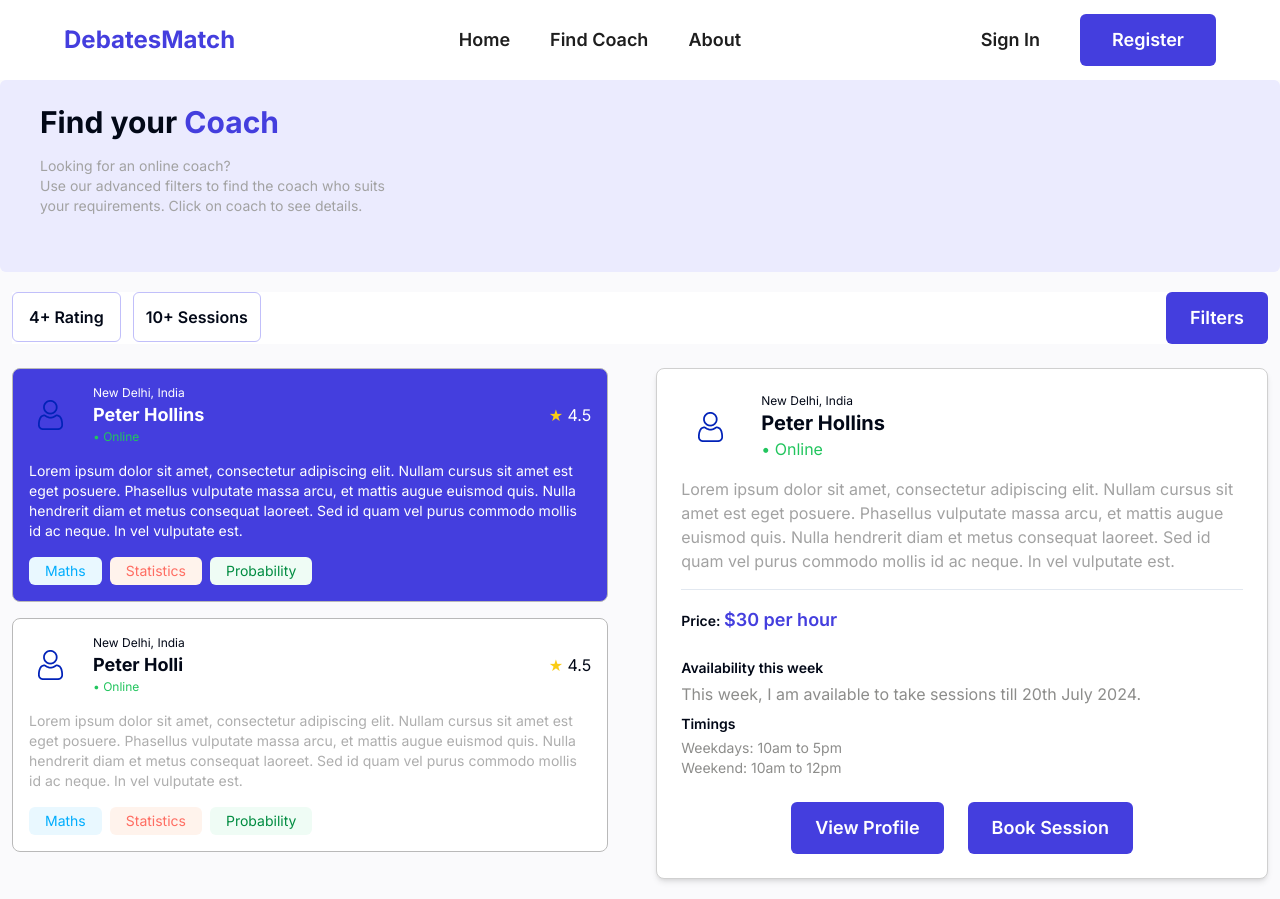
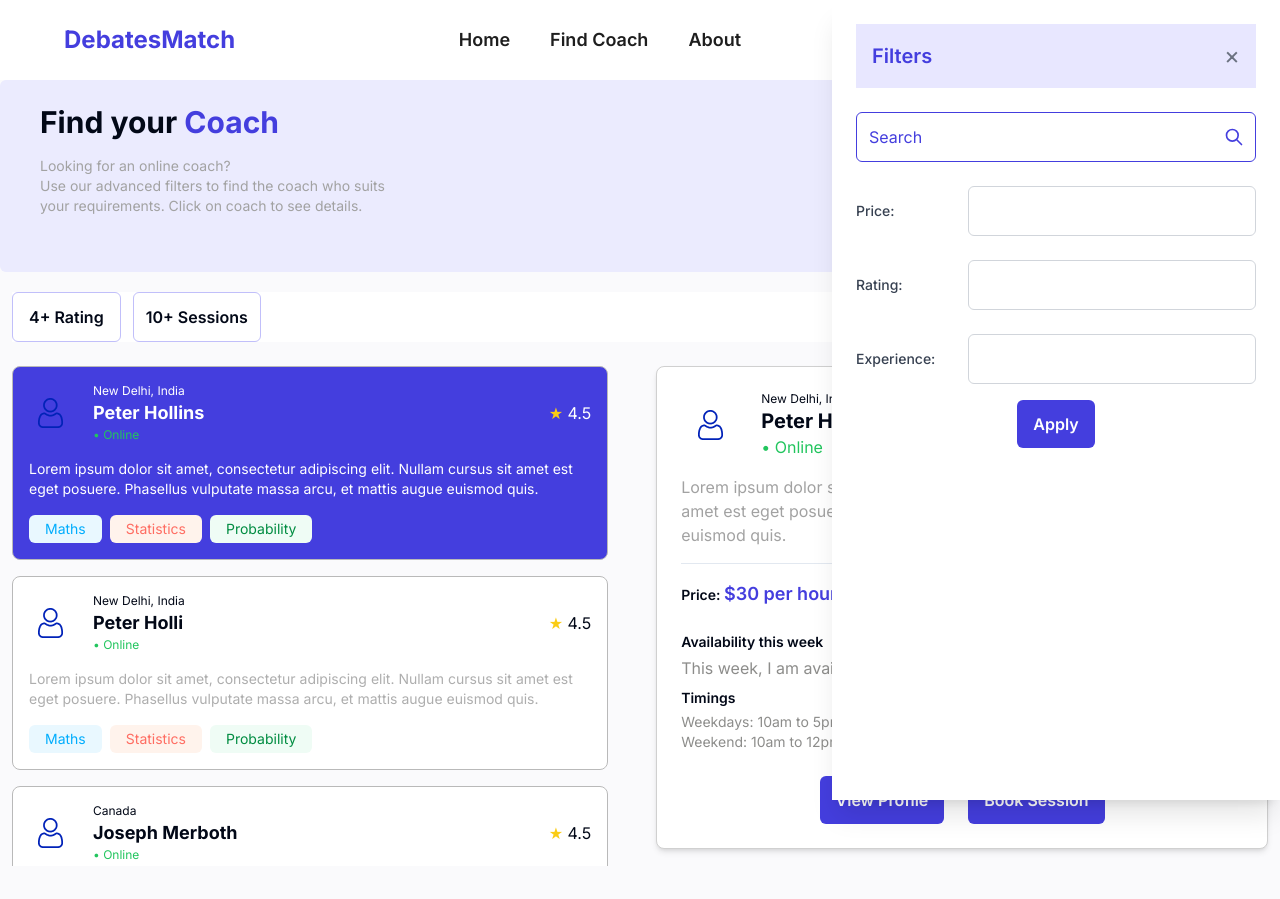
Before and after one commit to MatchGenius20/webapp, a Next.js app: page /find-coach in a window 1280 px wide. Both pictures are taken after a click on the button "Filters". Built offline with nearby package versions, Linux system fonts and the light colour scheme.

Commit message:
till filter coach ui

```diff
--- a/src/app/globals.css
+++ b/src/app/globals.css
@@ -11,6 +11,10 @@
       scrollbar-width: none;
     }
   }
+  .custom-placeholder::placeholder {
+    color: #443EDE; /* Change this to your desired color */
+  }
+
   @layer base {
     :root {
       --background: 0 0% 100%;
--- /dev/null
+++ b/src/components/FilterCoach.tsx
@@ -0,0 +1,84 @@
+import React, { useState } from 'react';
+import { FilterModalProps } from '../../type';
+import { FilterState } from '../../type';
+import PrimaryButton from './PrimaryButton';
+
+export default function FilterModal({ isOpen, onClose, onApply }: FilterModalProps) {
+  const [filters, setFilters] = useState<FilterState>({
+    search: '',
+    price: '',
+    rating: '',
+    experience: '',
+  });
+
+  const handleInputChange = (e: React.ChangeEvent<HTMLInputElement>) => {
+    const { name, value } = e.target;
+    setFilters(prev => ({ ...prev, [name]: value }));
+  };
+
+  const handleApply = () => {
+    onApply(filters);
+    onClose();
+  };
+
+  if (!isOpen) return null;
+
+  return (
+    <div className="fixed inset-0 flex justify-end">
+      <div className="w-full max-w-md h-full bg-white p-6 shadow-xl">
+        <div className="flex justify-between items-center mb-6 bg-[#E8E7FF] p-4">
+          <h2 className="text-xl font-semibold text-[#443EDE]">Filters</h2>
+          <button onClick={onClose} className="text-gray-500 text-2xl">&times;</button>
+        </div>
+        <div className="space-y-6">
+          <div className="relative">
+            <input
+              type="text"
+              name="search"
+              placeholder="Search"
+              value={filters.search}
+              onChange={handleInputChange}
+              className="w-full p-3 pr-10 border border-[#443EDE] rounded-md bg-white custom-placeholder"
+            />
+            <svg className="absolute right-3 top-1/2 transform -translate-y-1/2 w-5 h-5 text-[#443EDE]" fill="none" stroke="currentColor" viewBox="0 0 24 24" xmlns="http://www.w3.org/2000/svg">
+              <path strokeLinecap="round" strokeLinejoin="round" strokeWidth={2} d="M21 21l-6-6m2-5a7 7 0 11-14 0 7 7 0 0114 0z" />
+            </svg>
+          </div>
+          <div className="flex items-center space-x-4">
+            <label className="block text-sm font-medium text-gray-700 w-24">Price:</label>
+            <input
+              type="text"
+              name="price"
+              value={filters.price}
+              onChange={handleInputChange}
+              className="flex-grow p-3 border border-gray-300 rounded-md custom-placeholder"
+            />
+          </div>
+          <div className="flex items-center space-x-4">
+            <label className="block text-sm font-medium text-gray-700 w-24">Rating:</label>
+            <input
+              type="text"
+              name="rating"
+              value={filters.rating}
+              onChange={handleInputChange}
+              className="flex-grow p-3 border border-gray-300 rounded-md custom-placeholder"
+            />
+          </div>
+          <div className="flex items-center space-x-4">
+            <label className="block text-sm font-medium text-gray-700 w-24">Experience:</label>
+            <input
+              type="text"
+              name="experience"
+              value={filters.experience}
+              onChange={handleInputChange}
+              className="flex-grow p-3 border border-gray-300 rounded-md custom-placeholder"
+            />
+          </div>
+        </div>
+        <div className="flex justify-center items-center mt-4">
+          <PrimaryButton text='Apply' onClick={handleApply} />
+        </div>
+      </div>
+    </div>
+  );
+}
--- a/src/components/FindCoachContent.tsx
+++ b/src/components/FindCoachContent.tsx
@@ -4,6 +4,7 @@ import { useState } from 'react';
 import CoachCard from './CoachCard';
 import CoachDetails from './CoachDetails';
 import PrimaryButton from './PrimaryButton';
+import FilterCoach from './FilterCoach';
 
 import { Coach } from '../../type';
 
@@ -14,11 +15,12 @@ const coaches: Coach[] = [
     location: 'New Delhi, India',
     rating: 4.5,
     skills: ['Maths', 'Statistics', 'Probability'],
-    description: 'Lorem ipsum dolor sit amet, consectetur adipiscing elit. Nullam cursus sit amet est eget posuere. Phasellus vulputate massa arcu, et mattis augue euismod quis. Nulla hendrerit diam et metus consequat laoreet. Sed id quam vel purus commodo mollis id ac neque. In vel vulputate est.',
+    description: 'Lorem ipsum dolor sit amet, consectetur adipiscing elit. Nullam cursus sit amet est eget posuere. Phasellus vulputate massa arcu, et mattis augue euismod quis.',
     price: 30,
     availability: 'This week, I am available to take sessions till 20th July 2024.',
     timings: 'Weekdays: 10am to 5pm\nWeekend: 10am to 12pm',
-    image:"/images/user.png"
+    image:"/images/user.png",
+    experience: 5,
   },
   {
     id: '2',
@@ -26,41 +28,86 @@ const coaches: Coach[] = [
     location: 'New Delhi, India',
     rating: 4.5,
     skills: ['Maths', 'Statistics', 'Probability'],
-    description: 'Lorem ipsum dolor sit amet, consectetur adipiscing elit. Nullam cursus sit amet est eget posuere. Phasellus vulputate massa arcu, et mattis augue euismod quis. Nulla hendrerit diam et metus consequat laoreet. Sed id quam vel purus commodo mollis id ac neque. In vel vulputate est.',
-    price: 30,
+    description: 'Lorem ipsum dolor sit amet, consectetur adipiscing elit. Nullam cursus sit amet est eget posuere. Phasellus vulputate massa arcu, et mattis augue euismod quis.',
+    price: 35,
     availability: 'This week, I am available to take sessions till 20th July 2024.',
     timings: 'Weekdays: 10am to 5pm\nWeekend: 10am to 12pm',
-    image:"/images/user.png"
+    image:"/images/user.png",
+    experience:4
   },
   {
     id: '3',
-    name: 'Peter Hollins',
-    location: 'New Delhi, India',
+    name: 'Joseph Merboth',
+    location: 'Canada',
     rating: 4.5,
     skills: ['Maths', 'Statistics', 'Probability'],
-    description: 'Lorem ipsum dolor sit amet, consectetur adipiscing elit. Nullam cursus sit amet est eget posuere. Phasellus vulputate massa arcu, et mattis augue euismod quis. Nulla hendrerit diam et metus consequat laoreet. Sed id quam vel purus commodo mollis id ac neque. In vel vulputate est.',
-    price: 30,
+    description: 'Lorem ipsum dolor sit amet, consectetur adipiscing elit. Nullam cursus sit amet est eget posuere. Phasellus vulputate massa arcu, et mattis augue euismod quis.',
+    price: 40,
     availability: 'This week, I am available to take sessions till 20th July 2024.',
     timings: 'Weekdays: 10am to 5pm\nWeekend: 10am to 12pm',
-    image:"/images/user.png"
+    image:"/images/user.png",
+    experience:4
   },
   {
     id: '4',
-    name: 'Peter Hollins',
-    location: 'New Delhi, India',
-    rating: 4.5,
-    skills: ['Maths', 'Statistics', 'Probability'],
-    description: 'Lorem ipsum dolor sit amet, consectetur adipiscing elit. Nullam cursus sit amet est eget posuere. Phasellus vulputate massa arcu, et mattis augue euismod quis. Nulla hendrerit diam et metus consequat laoreet. Sed id quam vel purus commodo mollis id ac neque. In vel vulputate est.',
-    price: 30,
-    availability: 'This week, I am available to take sessions till 20th July 2024.',
-    timings: 'Weekdays: 10am to 5pm\nWeekend: 10am to 12pm',
-    image:"/images/user.png"
+    name: 'Sarah Johnson',
+    location: 'London, UK',
+    rating: 4.7,
+    skills: ['Maths', 'Physics', 'Chemistry'],
+    description: 'Experienced tutor specializing in STEM subjects. Passionate about making complex concepts easy to understand.',
+    price: 45,
+    availability: 'Available for sessions throughout the week.',
+    timings: 'Weekdays: 9am to 7pm\nWeekend: 10am to 3pm',
+    image:"/images/user.png",
+    experience:4
   },
-  // Add more coaches here
 ];
 
 export default function FindCoachContent() {
   const [selectedCoach, setSelectedCoach] = useState<Coach>(coaches[0]);
+  const [filteredCoaches, setFilteredCoaches] = useState<Coach[]>(coaches);
+  const [isFilterModalOpen, setIsFilterModalOpen] = useState(false);
+
+  const applyFilters = (filters: {
+    search: string;
+    price: string;
+    rating: string;
+    experience: string;
+  }) => {
+    let filtered = coaches;
+
+    if (filters.search) {
+      filtered = filtered.filter(coach =>
+        coach.name.toLowerCase().includes(filters.search.toLowerCase()) ||
+        coach.skills.some(skill => skill.toLowerCase().includes(filters.search.toLowerCase())) ||
+        coach.location.toLowerCase().includes(filters.search.toLowerCase())
+      );
+    }
+
+    if (filters.price) {
+      const maxPrice = parseFloat(filters.price);
+      if (!isNaN(maxPrice)) {
+        filtered = filtered.filter(coach => coach.price <= maxPrice);
+      }
+    }
+
+    if (filters.rating) {
+      const minRating = parseFloat(filters.rating);
+      if (!isNaN(minRating)) {
+        filtered = filtered.filter(coach => coach.rating >= minRating);
+      }
+    }
+
+    if (filters.experience) {
+      const minExperience = parseInt(filters.experience, 10);
+      if (!isNaN(minExperience)) {
+        filtered = filtered.filter(coach => coach.experience >= minExperience);
+      }
+    }
+
+    setFilteredCoaches(filtered);
+  };
+
 
   return (
     <div>
@@ -69,11 +116,11 @@ export default function FindCoachContent() {
           <button className="bg-[#FFFFFF] border border-[#C1BFFA] px-4 py-3 rounded-md font-semibold">4+ Rating</button>
           <button className="bg-[#FFFFFF] border border-[#C1BFFA] px-3 py-3 rounded-md font-semibold">10+ Sessions</button>
         </div>
-        <PrimaryButton text='Filters'/>
+        <PrimaryButton text='Filters' onClick={() => setIsFilterModalOpen(true)} />
       </div>
       <div className="flex space-x-8">
         <div className="w-1/2 overflow-y-auto h-[calc(100vh-300px)] pr-4 hide-scrollbar">
-          {coaches.map((coach) => (
+          {filteredCoaches.map((coach) => (
             <CoachCard
               key={coach.id}
               coach={coach}
@@ -86,6 +133,11 @@ export default function FindCoachContent() {
           <CoachDetails coach={selectedCoach} />
         </div>
       </div>
+      <FilterCoach
+        isOpen={isFilterModalOpen}
+        onClose={() => setIsFilterModalOpen(false)}
+        onApply={applyFilters}
+      />
     </div>
   );
 }
--- a/src/components/PrimaryButton.tsx
+++ b/src/components/PrimaryButton.tsx
@@ -1,13 +1,15 @@
-import React from 'react';
+interface PrimaryButtonProps {
+  text: string;
+  onClick?: () => void;
+}
 
-import { ButtonProps } from '../../type';
-
-const PrimaryButton: React.FC<ButtonProps> = ({ text }) => {
+export default function PrimaryButton({ text, onClick }: PrimaryButtonProps) {
   return (
-    <button className="bg-[#443EDE] text-white px-6 py-3 rounded-md hover:bg-[#3836c4] font-semibold text-lg">
-        {text}
+    <button
+      className="bg-[#443EDE] text-white px-4 py-3 rounded-md font-semibold"
+      onClick={onClick}
+    >
+      {text}
     </button>
   );
 }
-
-export default PrimaryButton;
```
Also changed, not shown: type.d.ts (+14 -0 lines).
